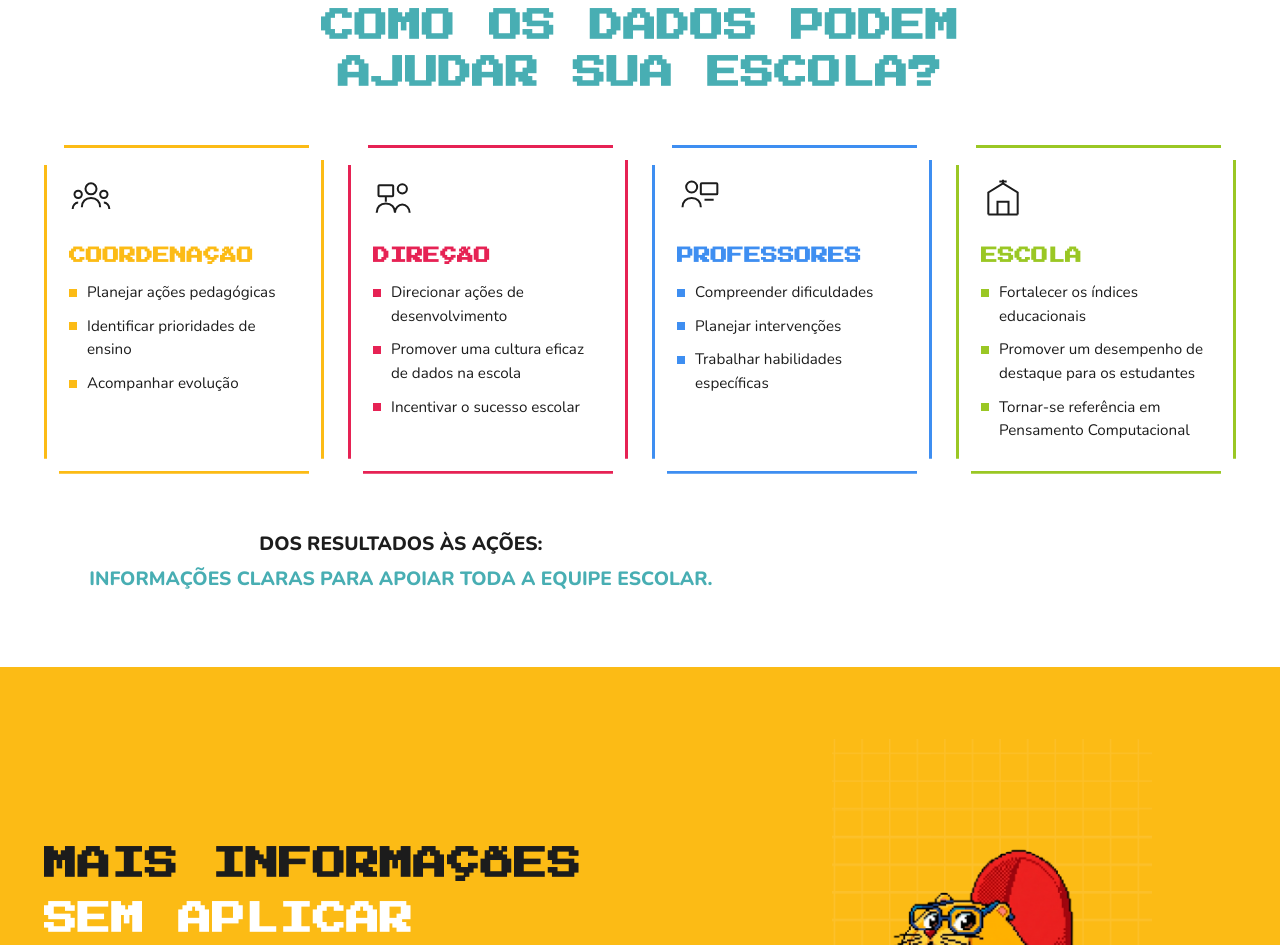
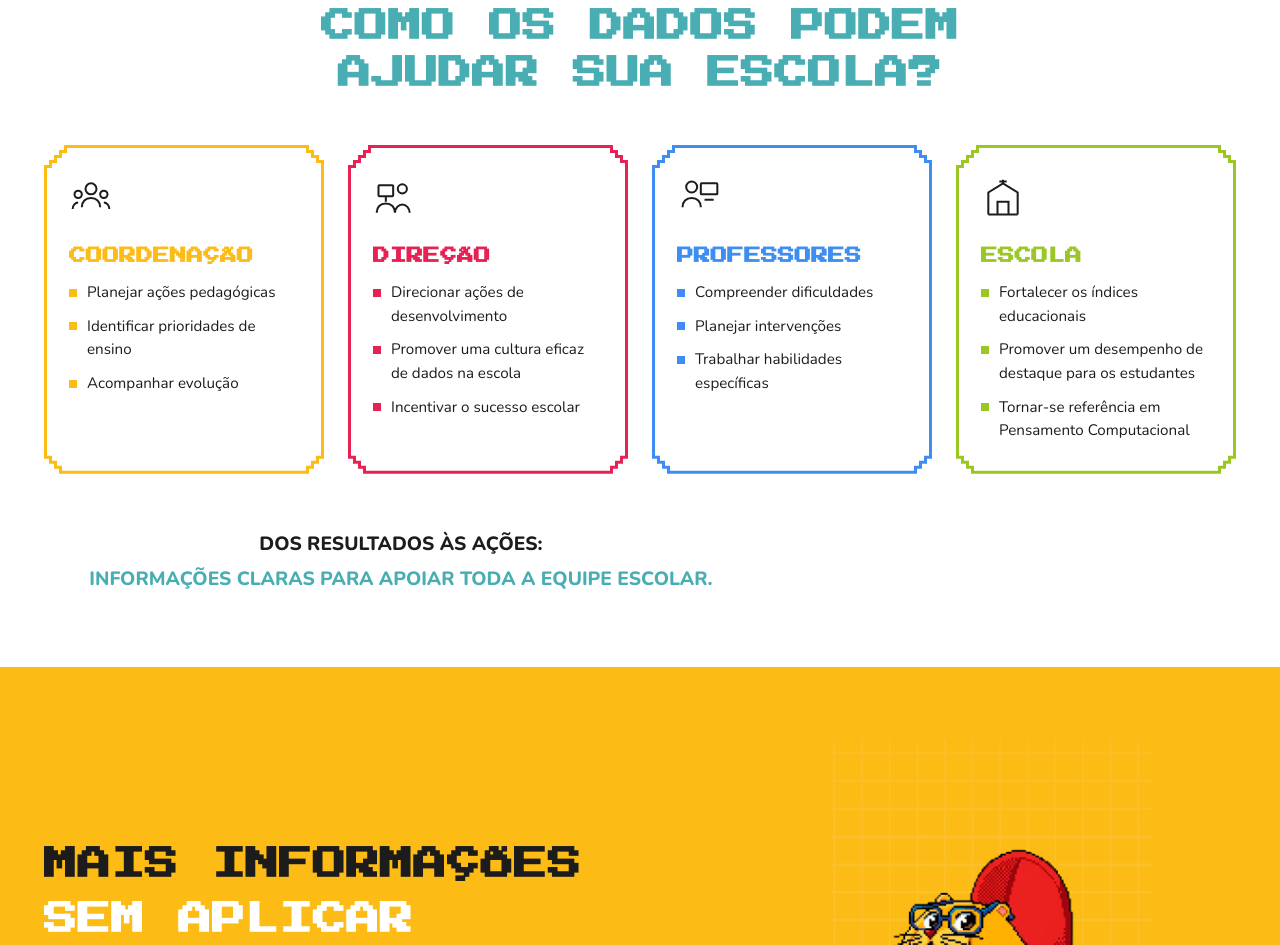
Before and after one commit to ericamassocobusiness-design/relatorios-bebras-2026, a plain HTML site: page index.html in a window 1280 px wide. Shown: the part 2124-3069 px from the top of the page. Drawn offline with nearby package versions, Linux system fonts and the light colour scheme.

Commit message:
Reconstrói a borda dos cards com duas camadas sólidas
A borda pixelada (border + clip-path) dependia de como cada
navegador combina os dois, e no navegador do usuário só as bordas
horizontais apareciam. Substitui por uma moldura colorida (o
próprio .card, com 3px de padding) por trás de um miolo branco
(.card-inner) recortado com o mesmo contorno, ambos usando apenas
preenchimento sólido — sem depender de como o navegador desenha
a borda sobre um recorte.

Co-Authored-By: Claude Sonnet 5 <noreply@anthropic.com>

```diff
--- a/index.html
+++ b/index.html
@@ -73,7 +73,7 @@
   }
 
   /* pixel-stepped corners, reused on buttons, cards and windows */
-  .btn, .card, .faq-card {
+  .btn, .card, .card-inner, .faq-card {
     clip-path: polygon(
       0 20px, 5px 20px, 5px 15px, 10px 15px, 10px 10px, 15px 10px, 15px 5px, 20px 5px, 20px 0,
       calc(100% - 20px) 0, calc(100% - 15px) 0, calc(100% - 15px) 5px, calc(100% - 10px) 5px, calc(100% - 10px) 10px, calc(100% - 5px) 10px, calc(100% - 5px) 15px, 100% 15px, 100% 20px,
@@ -217,9 +217,13 @@
     gap: 24px;
   }
   .card {
+    background: var(--card-color, var(--ink));
+    padding: 3px;
+  }
+  .card-inner {
     background: #fff;
-    border: 3px solid var(--card-color, var(--ink));
     padding: 28px 22px;
+    height: 100%;
   }
   .card-icon {
     width: 44px;
@@ -464,6 +468,7 @@
     <h2>COMO OS DADOS PODEM AJUDAR SUA ESCOLA?</h2>
     <div class="cards-grid">
       <div class="card c-1">
+        <div class="card-inner">
           <svg class="card-icon" viewBox="0 0 48 48" fill="none" stroke="currentColor" stroke-width="2.2"><circle cx="24" cy="14" r="6"/><circle cx="10" cy="20" r="4"/><circle cx="38" cy="20" r="4"/><path d="M14 34c0-6 4-10 10-10s10 4 10 10M4 36c0-4 3-7 6-7M44 36c0-4-3-7-6-7"/></svg>
           <h3>COORDENAÇÃO</h3>
           <ul>
@@ -472,7 +477,9 @@
             <li>Acompanhar evolução</li>
           </ul>
         </div>
+      </div>
       <div class="card c-2">
+        <div class="card-inner">
           <svg class="card-icon" viewBox="0 0 48 48" fill="none" stroke="currentColor" stroke-width="2.2"><rect x="6" y="10" width="16" height="12" rx="1"/><circle cx="32" cy="14" r="5"/><path d="M14 22v6M4 40c0-6 4-10 10-10s10 4 10 10M24 40c0-5 4-9 8-9s8 4 8 9"/></svg>
           <h3>DIREÇÃO</h3>
           <ul>
@@ -481,7 +488,9 @@
             <li>Incentivar o sucesso escolar</li>
           </ul>
         </div>
+      </div>
       <div class="card c-3">
+        <div class="card-inner">
           <svg class="card-icon" viewBox="0 0 48 48" fill="none" stroke="currentColor" stroke-width="2.2"><circle cx="16" cy="12" r="6"/><path d="M6 34c0-6 4-10 10-10s10 4 10 10"/><rect x="26" y="8" width="18" height="12" rx="1"/><path d="M30 26h10"/></svg>
           <h3>PROFESSORES</h3>
           <ul>
@@ -490,7 +499,9 @@
             <li>Trabalhar habilidades específicas</li>
           </ul>
         </div>
+      </div>
       <div class="card c-4">
+        <div class="card-inner">
           <svg class="card-icon" viewBox="0 0 48 48" fill="none" stroke="currentColor" stroke-width="2.2"><path d="M8 42V18l16-10 16 10v24"/><path d="M8 42h32M18 42V28h12v14M24 4v4M20 6h8"/></svg>
           <h3>ESCOLA</h3>
           <ul>
@@ -498,6 +509,7 @@
             <li>Promover um desempenho de destaque para os estudantes</li>
             <li>Tornar-se referência em Pensamento Computacional</li>
           </ul>
+        </div>
       </div>
     </div>
     <p class="closing-line">
```
Lines whose indentation alone changed are shown as unchanged.
